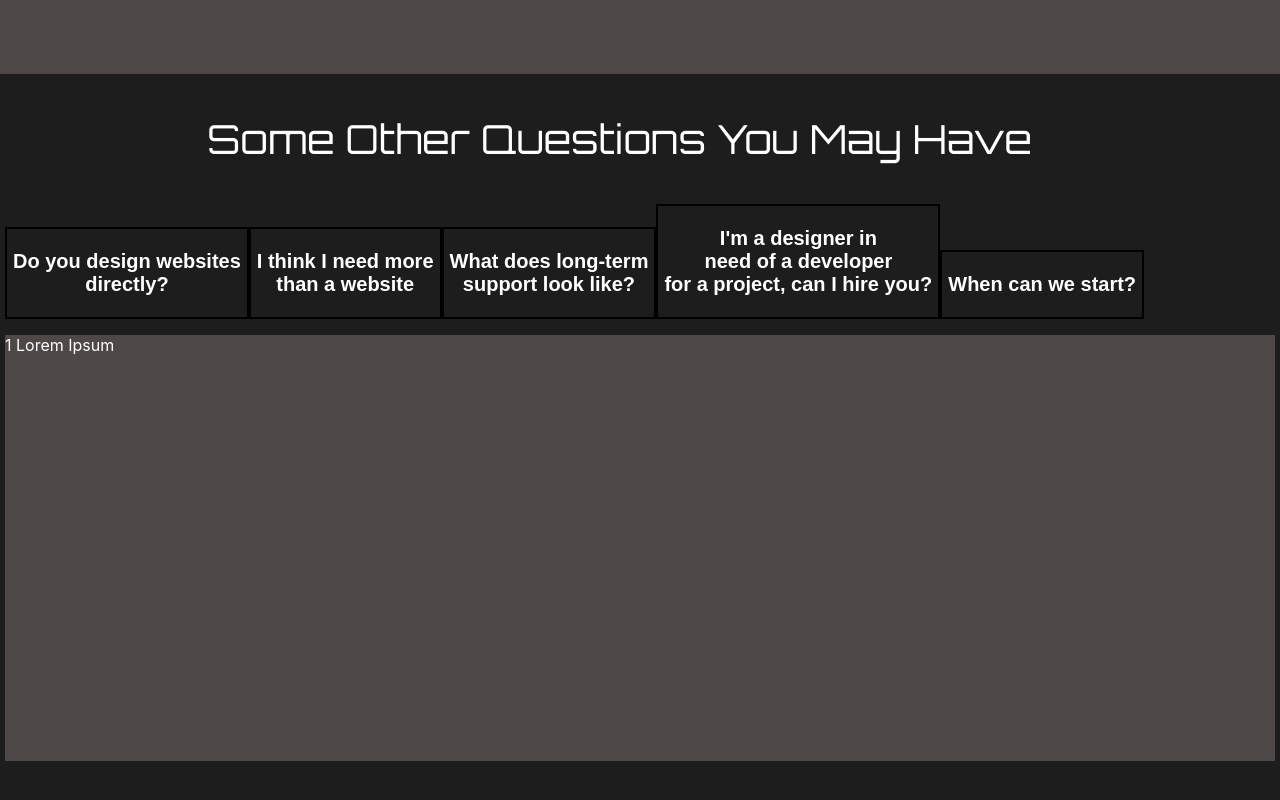
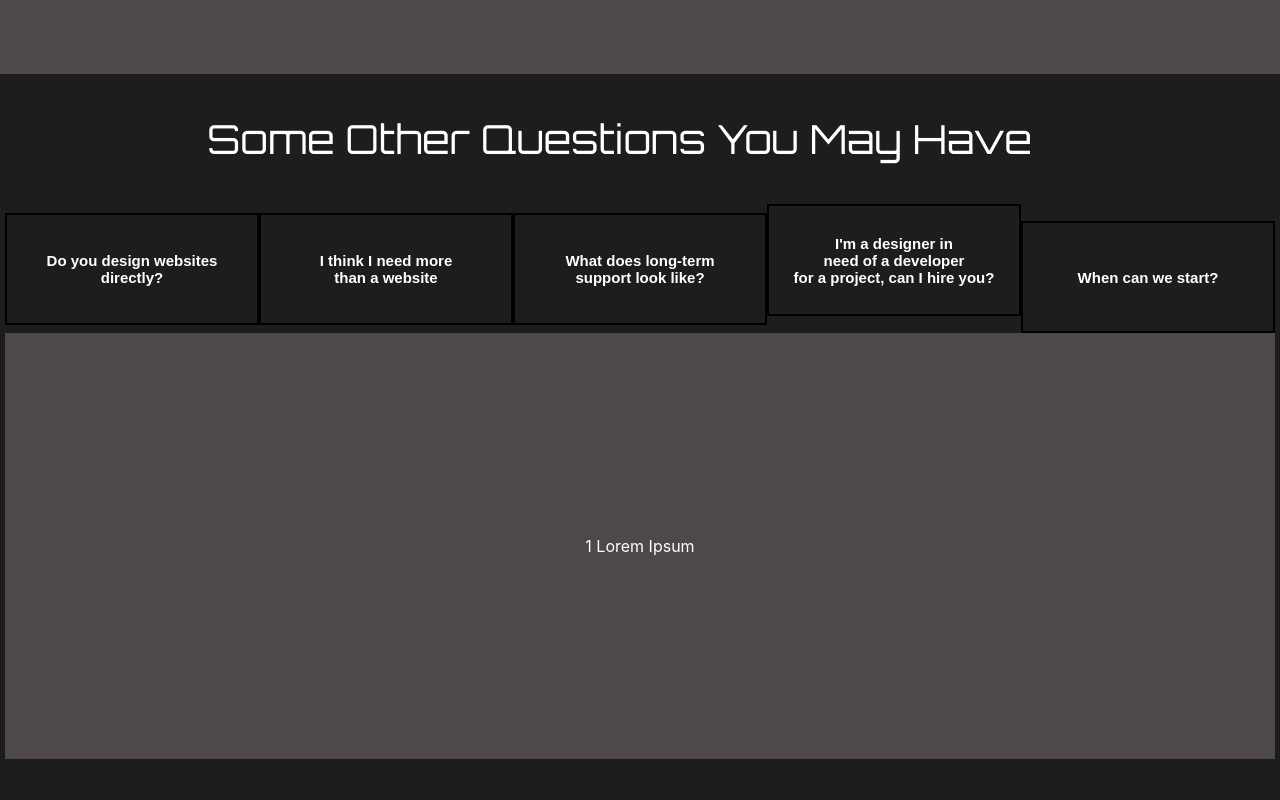
Before and after one commit to LowGcifer/Web-Dev-Site, a React (Create React App) app in the folder client/: page /services in a window 1280 px wide. Shown: the part 2786-3586 px from the top of the page. Built offline with nearby package versions, Linux system fonts and the light colour scheme.

Commit message:
started working on button color changes on click in services page

```diff
--- a/client/src/components/QuestionBox/index.js
+++ b/client/src/components/QuestionBox/index.js
@@ -3,13 +3,20 @@ import "../../pages/services/services.css";
 import { useState } from "react";
 
 function QuestionBox() {
+  const [isActive, setIsActive] = useState(false);
   const [boxText, setBoxText] = useState("1 Lorem Ipsum");
+  const handleClick = () => {
+    setIsActive(true);
+  };
   return (
     <div>
       <article className="services-questions-container">
         <button
-          onClick={() => setBoxText("1 Lorem Ipsum")}
-          className="unselected-question"
+          onClick={() => {
+            setBoxText("1 Lorem Ipsum");
+            handleClick();
+          }}
+          className={isActive ? "selected-question" : "unselected-question"}
         >
           <h2>
             <p>
@@ -19,8 +26,11 @@ function QuestionBox() {
           {/* <p>Lorem ipsum</p> */}
         </button>
         <button
-          onClick={() => setBoxText("2 Lorem Ipsum")}
-          className="unselected-question"
+          onClick={() => {
+            setBoxText("2 Lorem Ipsum");
+            handleClick();
+          }}
+          className={isActive ? "selected-question" : "unselected-question"}
         >
           <h2>
             <p>
@@ -30,8 +40,11 @@ function QuestionBox() {
           {/* <p>Lorem ipsum</p> */}
         </button>
         <button
-          onClick={() => setBoxText("3 Lorem Ipsum")}
-          className="unselected-question"
+          onClick={() => {
+            setBoxText("3 Lorem Ipsum");
+            handleClick();
+          }}
+          className={isActive ? "selected-question" : "unselected-question"}
         >
           <h2>
             <p>
@@ -41,8 +54,11 @@ function QuestionBox() {
           {/* <p>Lorem ipsum</p> */}
         </button>
         <button
-          onClick={() => setBoxText("4 Lorem Ipsum")}
-          className="unselected-question"
+          onClick={() => {
+            setBoxText("4 Lorem Ipsum");
+            handleClick();
+          }}
+          className={isActive ? "selected-question" : "unselected-question"}
         >
           <h2>
             <p>
@@ -53,8 +69,11 @@ function QuestionBox() {
           {/* <p>Lorem ipsum</p> */}
         </button>
         <button
-          onClick={() => setBoxText("5 Lorem Ipsum")}
-          className="unselected-question"
+          onClick={() => {
+            setBoxText("5 Lorem Ipsum");
+            handleClick();
+          }}
+          className={isActive ? "selected-question" : "unselected-question"}
         >
           <h2>
             <p>When can we start?</p>
--- a/client/src/pages/services/services.css
+++ b/client/src/pages/services/services.css
@@ -131,6 +131,9 @@
 
 #answer-box {
   position: relative;
+  display: flex;
+  justify-content: center;
+  align-items: center;
   width: 1270px;
   height: 426px;
   /* width: 66%;
@@ -140,6 +143,9 @@
 
 .unselected-question {
   background-color: #1d1d1d;
+  font-size: 10px;
+  width: 254px;
+  height: 112px;
   border: 2px solid black;
   color: white;
   transition: 0.3s;
@@ -148,6 +154,16 @@
 .unselected-question:hover {
   background-color: #4e4848;
   border: 2px solid white;
+}
+
+.selected-question {
+  background-color: #4e4848;
+  border: 2px solid black;
+  border-bottom: 2px solid #4e4848;
+  font-size: 10px;
+  width: 254px;
+  height: 112px;
+  transition: 0.3s;
 }
 
 #button-section {
```
